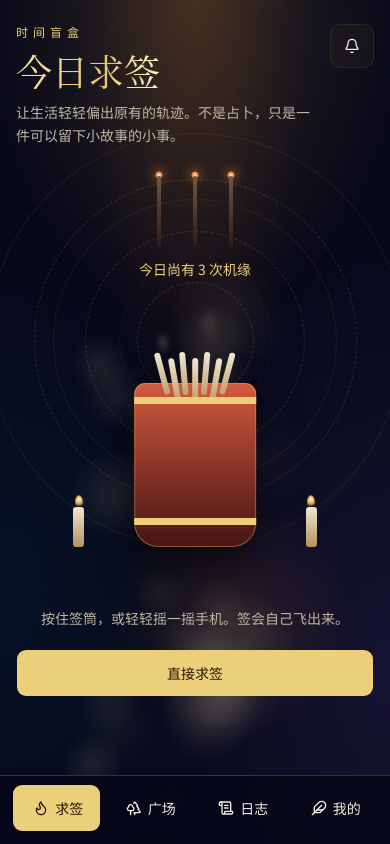
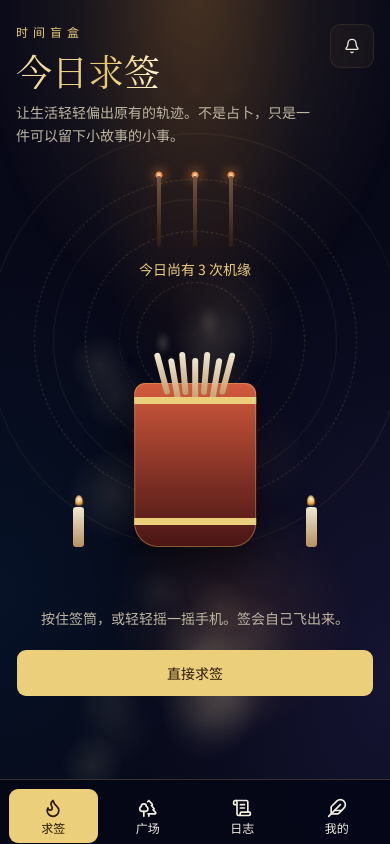
Before and after one commit to xiaohansunnysong-cpu/time, a React (Vite) app: page / in a window 390 px wide. Built offline with nearby package versions, Linux system fonts and the light colour scheme; no server answers; a web font is replaced by a local one.

Commit message:
Improve mobile bottom navigation layout

```diff
--- a/src/components/AppNav.tsx
+++ b/src/components/AppNav.tsx
@@ -15,8 +15,8 @@ export function AppNav() {
   const { view, setView } = useApp()
 
   return (
-    <nav className="fixed inset-x-0 bottom-0 z-40 border-t bg-background/92 backdrop-blur">
-      <div className="mx-auto flex max-w-md gap-1 px-3 pt-2 pb-[max(0.75rem,env(safe-area-inset-bottom))]">
+    <nav className="fixed inset-x-0 bottom-0 z-40 border-t bg-background/95 pb-[env(safe-area-inset-bottom)] backdrop-blur">
+      <div className="mx-auto flex w-full max-w-md gap-1 px-2 pt-2">
         {ITEMS.map((item) => {
           const Icon = item.icon
           const active = view === item.view
@@ -24,12 +24,12 @@ export function AppNav() {
             <Button
               key={item.view}
               variant={active ? "default" : "ghost"}
-              className="h-12 flex-1 px-1"
+              className="h-14 min-w-0 flex-1 flex-col gap-1 px-1 text-xs"
               aria-current={active ? "page" : undefined}
               onClick={() => setView(item.view)}
             >
-              <Icon data-icon="inline-start" />
-              {item.label}
+              <Icon className="size-5 shrink-0" aria-hidden="true" />
+              <span className="leading-none">{item.label}</span>
             </Button>
           )
         })}
```
